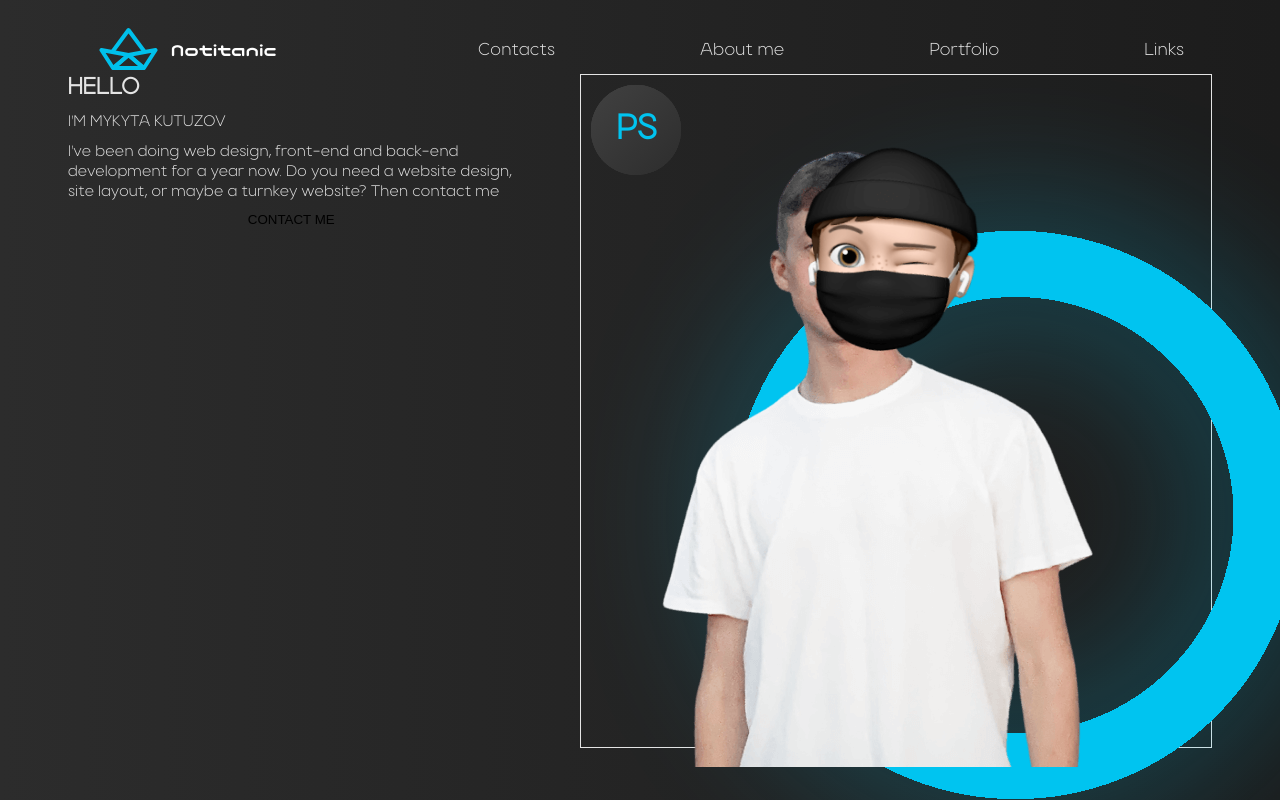
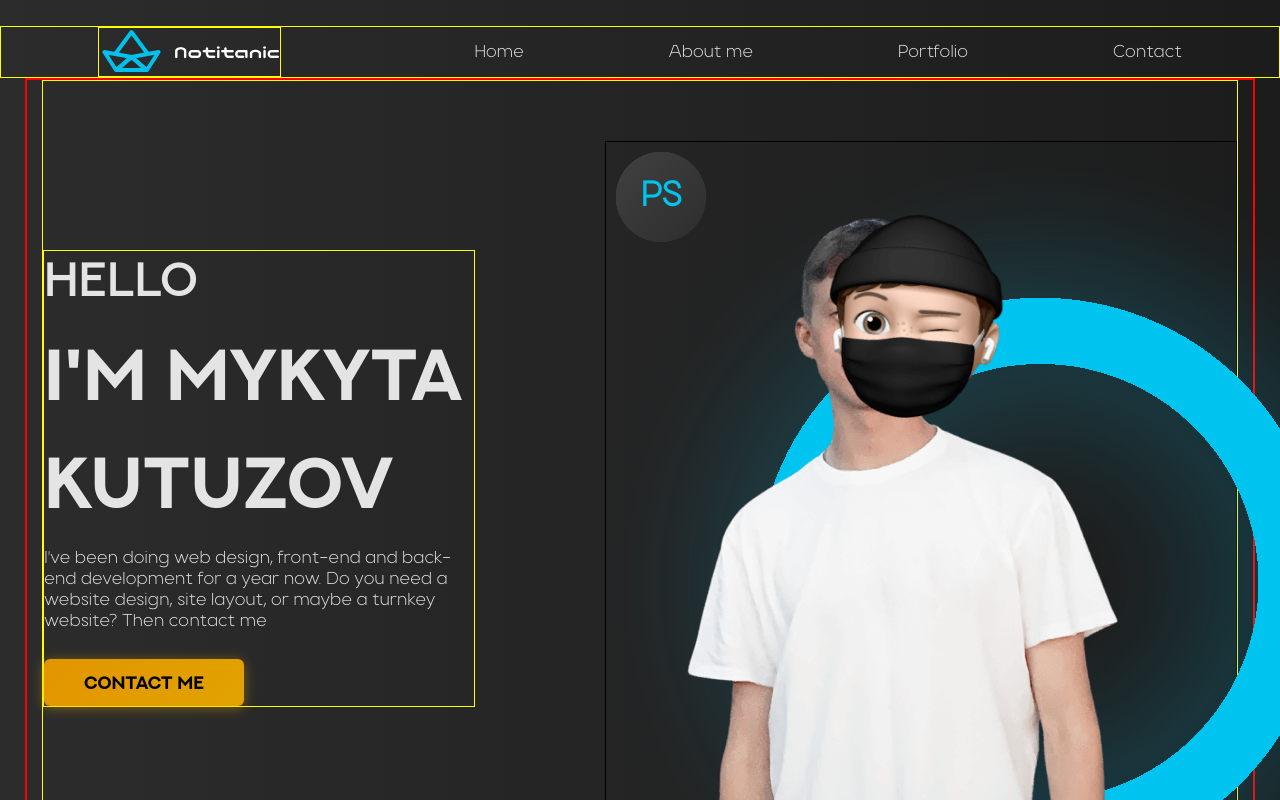
Before and after one commit to Kytyzovns/portfolio-start-project-main, a React app: page / in a window 1280 px wide. Shown: the top 800 px of the page. Built offline with nearby package versions, Linux system fonts and the light colour scheme; a web font is replaced by a local one.

Commit message:
styled description in main

```diff
--- a/src/components/Container.tsx
+++ b/src/components/Container.tsx
@@ -1,4 +1,3 @@
-import React from 'react';
 import styled from "styled-components";
 
 export const Container = styled.div`
@@ -7,5 +6,5 @@ export const Container = styled.div`
     min-height: 100%;
     padding: 0 15px;
     margin: 0 auto;
-    border: 2px thin solid red;
+    border: solid 2px red;
 `
--- a/src/components/FlexWrapper.tsx
+++ b/src/components/FlexWrapper.tsx
@@ -17,6 +17,7 @@ export const FlexWrapper = styled.div<FlexWrapperProps>`
     align-items: ${props => props.align || "stretch"};
     flex-wrap: ${props => props.wrap || "nowrap"};
     width: ${props => props.width || "auto"};
-    height: ${props => props.height || "auto"};
-    gap: ${props => props.gap || "10px"};
+    height: ${props => props.height || "100%"};
+    gap: ${props => props.gap};
+    border: 1px solid yellow;
 `
--- a/src/layout/header/Header.tsx
+++ b/src/layout/header/Header.tsx
@@ -17,7 +17,7 @@ export const Header = () => {
                         <Logo iconId="logo" width="65px" height="48px" viewBox="0 0 65 48"/>
                         <StyledLogoText>Notitanic</StyledLogoText>
                     </FlexWrapper>
-                    <HeaderMenu items={["Contacts", "About me", "Portfolio", "Links"]}/>
+                    <HeaderMenu items={["Home", "About me", "Portfolio", "Contact"]}/>
                 </FlexWrapper>
             </StyledHeader>
         </Container>
--- a/src/layout/sections/main/Main.tsx
+++ b/src/layout/sections/main/Main.tsx
@@ -6,20 +6,22 @@ import head from "../../../assets/images/mainPhotoHead.webp"
 import {Icon} from "../../../components/Icon/Icon";
 import {Circle} from "./Circle";
 import {Container} from "../../../components/Container";
+import {theme} from "../../../styles/Theme";
 
 export const Main = () => {
     return (
         <StyledMain>
             <Container>
-                <FlexWrapper justify={"space-around"}>
-                    <FlexWrapper direction="column" width={"447px"} height={"337"}>
-                        <h2>HELLO</h2>
-                        <span>I'M MYKYTA<b/> KUTUZOV</span>
-                        <p>I've been doing web design, front-end and back-end development for a year now.
+                <FlexWrapper justify={"space-between"} align={"center"}>
+                    <FlexWrapper gap={"27px"} direction={"column"} justify={"flex-start"} height={"content"}>
+                        <Greeting>HELLO</Greeting>
+                        <Name>I'M MYKYTA</Name>
+                        <Name>KUTUZOV</Name>
+                        <Description>I've been doing web design, front-end and back-end development for a year now.
                             Do you need a website design, site layout, or maybe a turnkey website?
                             Then contact me
-                        </p>
-                        <button type={"button"}>CONTACT ME</button>
+                        </Description>
+                        <StyledBtn type={"button"}>CONTACT ME</StyledBtn>
                     </FlexWrapper>
 
                     <PhotoContainer>
@@ -53,7 +55,40 @@ export const Main = () => {
 };
 
 
+const StyledBtn = styled.button`
+    font-family: Next-art, sans-serif;
+    border-radius: 6px;
+    width: 200px;
+    height: 47px;
+    box-shadow: 0 2px 13px 0 rgba(226, 158, 0, 0.48);
+    background: linear-gradient(315deg, #e2a300 0%, #e29500 100%);
+    font-weight: 900;
+    font-size: 18px;
+    color: ${theme.colors.buttonTextColor};
+`
+const Greeting = styled.h2`
+    font-family: Next-art, sans-serif;
+    font-weight: 600;
+    font-size: 48px;
+    color: ${theme.colors.primaryTextColor};
+`
+
+const Name = styled.h2`
+    font-family: Next-art, sans-serif;
+    font-weight: 700;
+    font-size: 72px;
+    color: ${theme.colors.primaryTextColor};
+`
+
+const Description = styled.p`
+    max-width: 430px;
+    font-weight: 300;
+    font-size: 18px;
+    font-family: Arodora, sans-serif;
+    color: ${theme.colors.primaryTextColor};
+`
 const StyledMain = styled.section`
+    display: flex;
     min-height: 100vh;
     margin-top: 74px;
 `
--- a/src/styles/GlobalStyles.tsx
+++ b/src/styles/GlobalStyles.tsx
@@ -62,6 +62,7 @@ export const GlobalStyles = createGlobalStyle`
         -webkit-font-smoothing: antialiased;
         -moz-osx-font-smoothing: grayscale;
         color: ${theme.colors.primaryTextColor}
+        line-height: 1.2;
     }
 
     code {
```
